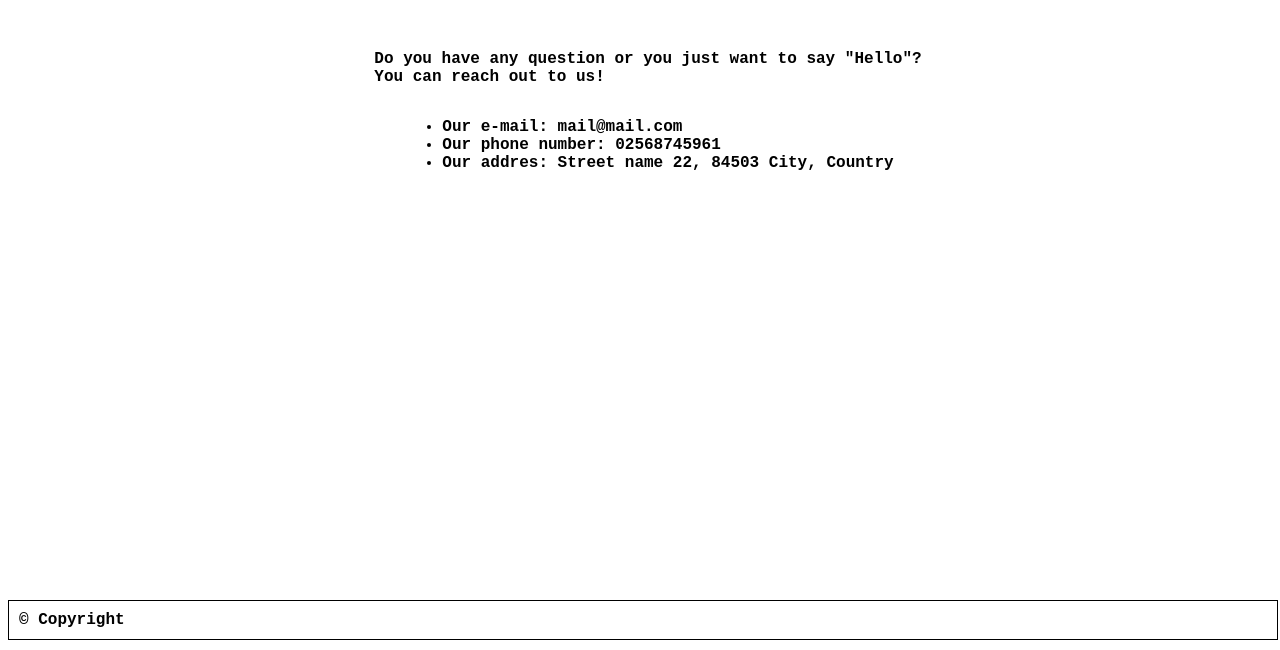
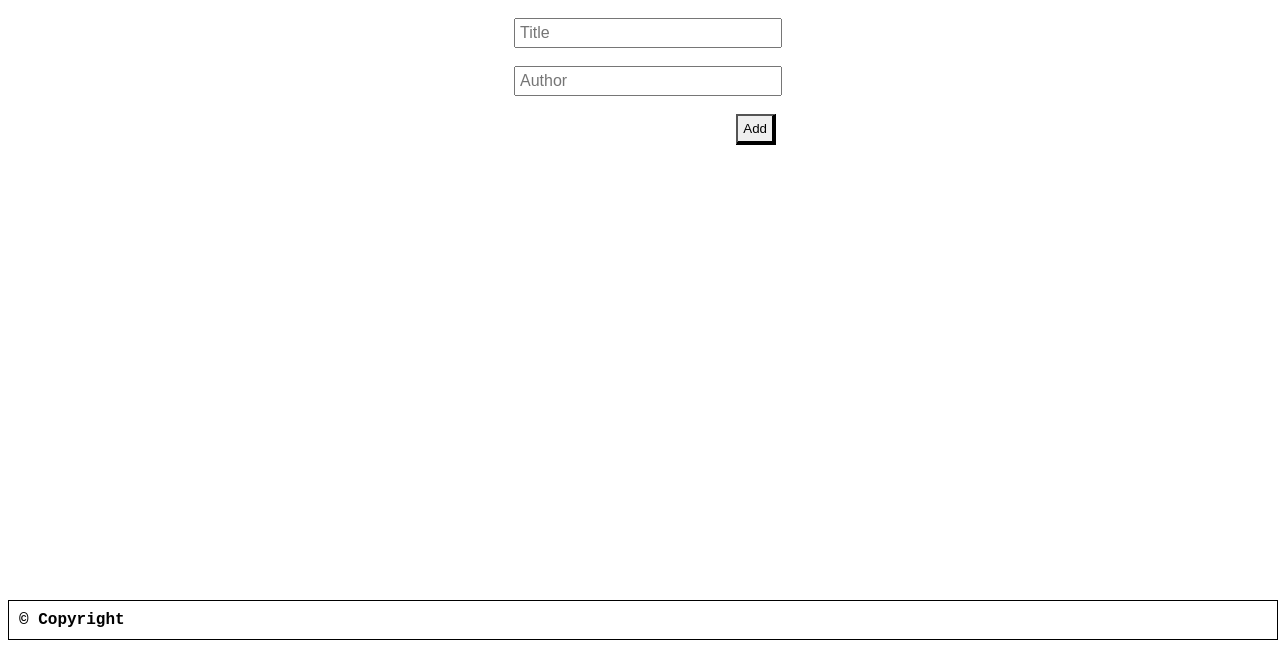
Before and after one commit to Flunavgt/awesomeBooks, a website with bundled scripts: page index.html in a window 1280 px wide. Shown: the part 150-800 px from the top of the page. Built offline with nearby package versions, Linux system fonts and the light colour scheme.

```diff
--- a/css/style.css
+++ b/css/style.css
@@ -38,7 +38,7 @@
 }
 
 .awesomeList {
-  display: flex;
+  display: none;
   flex-direction: column;
   align-items: center;
   color: black;
@@ -82,12 +82,13 @@
   padding: 5px;
 }
 
-.newBook, .contact{
+/* .newBook, */
+.contact{
   display: none;
 }
 
 .contact {
-  display: flex;
+  /* display: flex; */
   flex-direction: column;
   align-items: center;
 }
```
